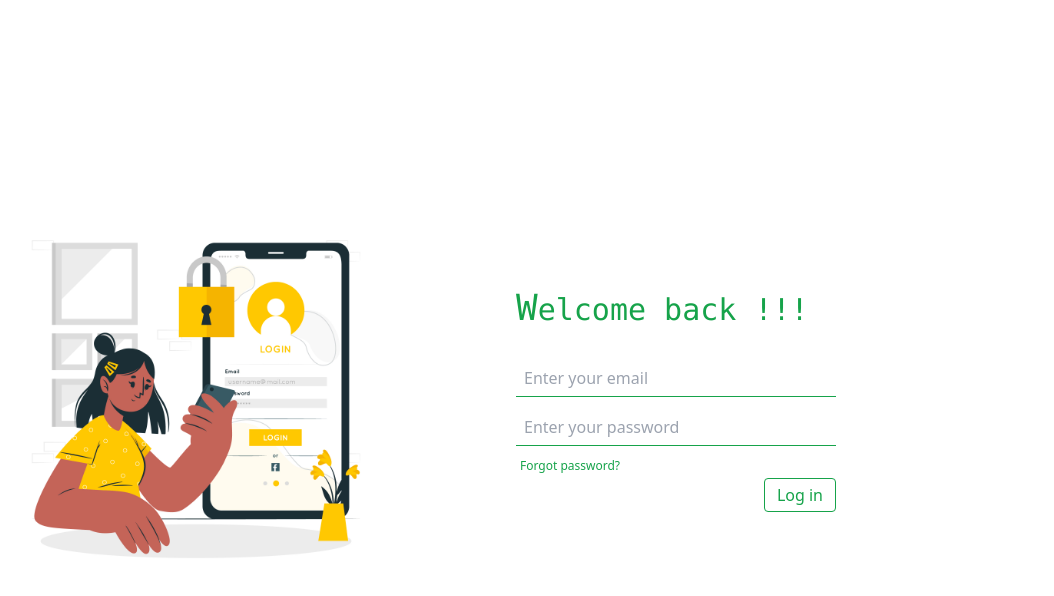
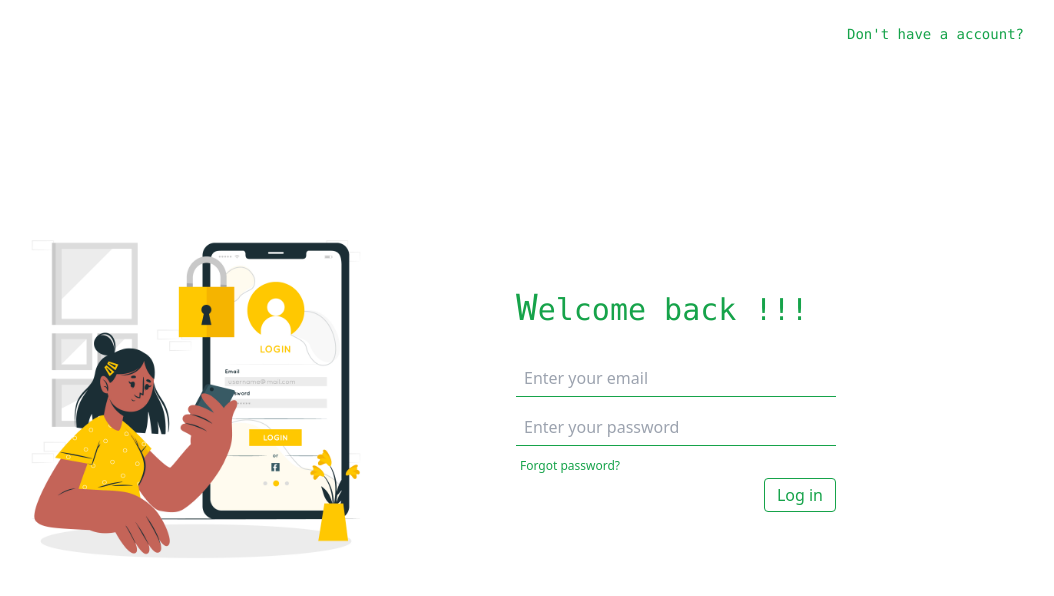
Before and after one commit to ijTuhin/hostel-management-webportal, a React (Vite) app: page /user-login in a window 1280 px wide. Shown: the top 596 px of the page, without its empty margins (220-1274 px from the left). Built offline with nearby package versions, Linux system fonts and the light colour scheme; no server answers.

Commit message:
link route between login-signup page

```diff
--- a/src/Authentications/LoginForm/LoginPage.jsx
+++ b/src/Authentications/LoginForm/LoginPage.jsx
@@ -1,17 +1,25 @@
-import React from 'react'
+import React from "react";
+import { Link } from "react-router-dom";
 import bgLogo from "../../Images/login-II.jpg";
-import Login from './Login';
+import Login from "./Login";
 
 const LoginPage = () => {
-    return (
+  return (
+    <div className="relative">
+      <div className="w-full p-6 text-green-600 text-sm font-mono flex justify-end absolute">
+        <Link to="/user-signup">
+          <span className="hover:underline px-3 py-1.5">Don't have a account?</span>
+        </Link>
+      </div>
       <div className="flex justify-center items-center">
         <div className="w-[40%] h-screen flex items-center">
           <img src={bgLogo} className="w-[75%]" alt="" />
         </div>
         {/* Form */}
-        <Login/>
+        <Login />
       </div>
-    )
-  }
+    </div>
+  );
+};
 
-export default LoginPage
+export default LoginPage;
--- a/src/Authentications/SignupForms/SignupPage.jsx
+++ b/src/Authentications/SignupForms/SignupPage.jsx
@@ -1,4 +1,5 @@
 import React, { useState } from "react";
+import { Link } from "react-router-dom";
 import bgLogo from "../../Images/signup-I.jpg";
 import Signup from "./Signup";
 import UserData from "./UserData";
@@ -6,17 +7,23 @@ const SignupPage = () => {
   const [signupData, setSignupData] = useState();
   const [createAcc, setCreateAcc] = useState(false);
   return (
+    <div className="relative">
+      <div className="w-full p-6 text-green-600 text-sm font-mono flex justify-end absolute">
+        <Link to="/user-login">
+          <span className="hover:underline px-3 py-1.5">Already a user ?</span>
+        </Link>
+      </div>
       <div className="flex justify-center items-center">
         <div className="w-[40%] h-screen flex items-center">
           <img src={bgLogo} className="w-[75%]" alt="" />
         </div>
         {/* Form */}
-      <Signup/>
-      {/* {createAcc ? (
+        {createAcc ? (
           <Signup setSignupData={setSignupData} setCreateAcc={setCreateAcc} />
         ) : (
           <UserData setSignupData={setSignupData} setCreateAcc={setCreateAcc} />
-      )} */}
+        )}
+      </div>
     </div>
   );
 };
```
Lines whose indentation alone changed are shown as unchanged.
